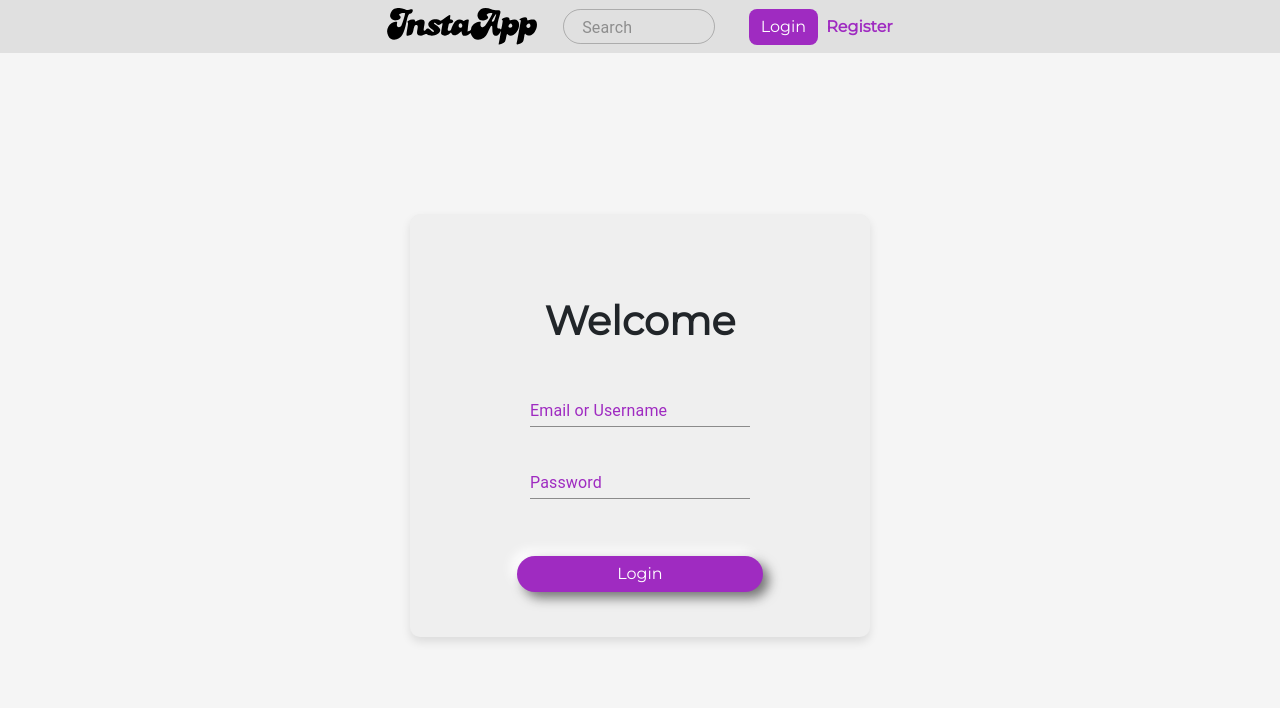
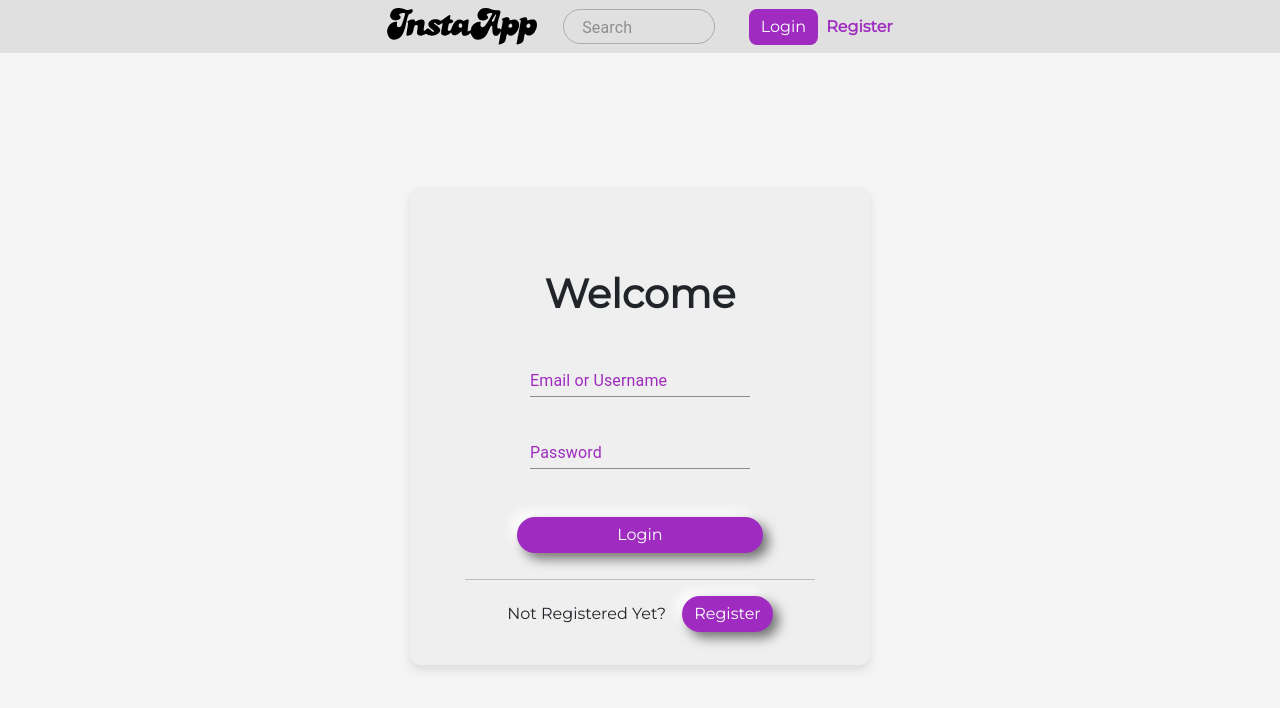
Before and after one commit to mjontop/insta-app, a Next.js app: page /accounts/login in a window 1280 px wide. Shown: the top 708 px of the page. Built offline with nearby package versions, Linux system fonts and the light colour scheme.

Commit message:
Added redirect footers in login and register page

```diff
--- a/Components/Login/Login.js
+++ b/Components/Login/Login.js
@@ -6,6 +6,7 @@ import style from "../../styles/SignIn.module.css";
 import Loader from "../Loader";
 import loginHelper from "./loginHelper";
 import parseJwt from "../../utils/validateJWT";
+import Link from "next/link";
 
 const SignIn = () => {
   const router = useRouter();
@@ -96,6 +97,13 @@ const SignIn = () => {
               <Loader />
             )}
           </div>
+          <hr />
+          <div className={style.footer}>
+            <span>Not Registered Yet?</span>
+            <Link href="/accounts/register">
+              <span className={`${style.footer_btn} btn`}>Register</span>
+            </Link>
+          </div>
         </div>
       </div>
     </main>
--- a/styles/SignIn.module.css
+++ b/styles/SignIn.module.css
@@ -42,3 +42,14 @@
   flex: 1;
   text-align: center;
 }
+.footer {
+  display: flex;
+  justify-content: center;
+  align-items: center;
+}
+.footer_btn {
+  margin-left: 1rem;
+  border-radius: 10rem !important;
+  box-shadow: 6px 6px 12px #747474, -6px -6px 12px #ffffff;
+  padding: 0.1rem 1rem;
+}
```
Also changed, not shown: Components/Register/Register.js (+8 -0 lines).
